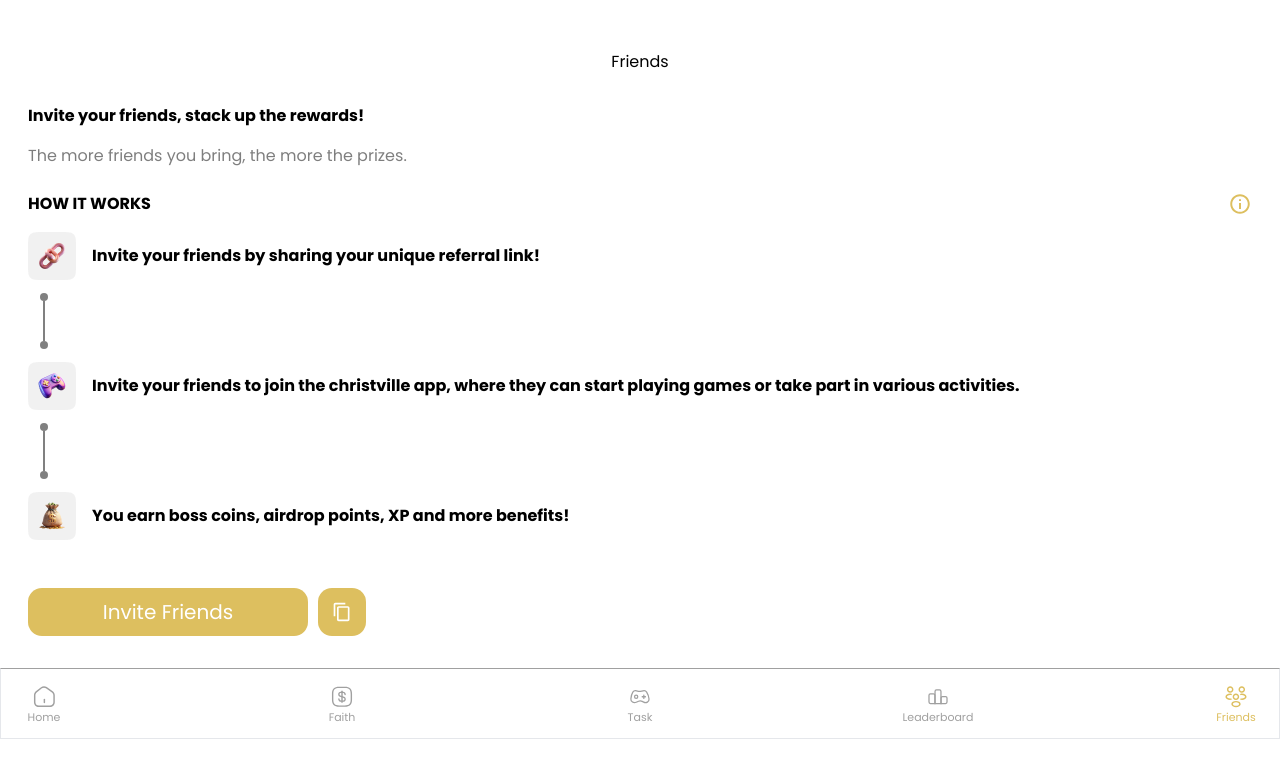
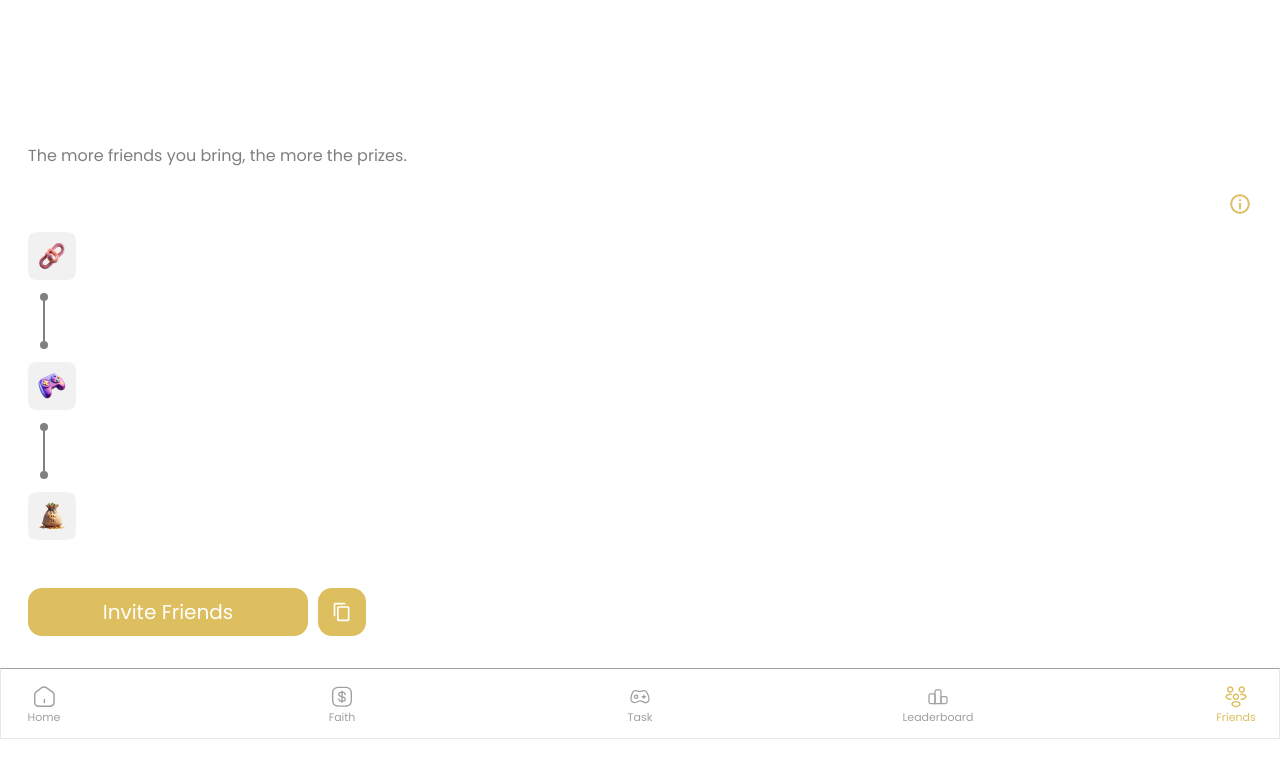
Before and after one commit to SamsonI95/christville-app, a React (Vite) app: page /app/page-5 in a window 1280 px wide. Shown: the top 778 px of the page. Built offline with nearby package versions, Linux system fonts and the light colour scheme; a web font is replaced by a local one.

Commit message:
Dark theme text phase 11

```diff
--- a/src/Pages/AppPages/FriendsPage.jsx
+++ b/src/Pages/AppPages/FriendsPage.jsx
@@ -22,7 +22,7 @@ const FriendPageContent = [
 
 const FriendsPage = () => {
   const { isDarkMode } = useTheme();
-  const textColor = isDarkMode ? "#FFFFFF" : "#000000";
+  const textColor = isDarkMode ? "#FFFFFF" : "#FFFFFF";
 
   return (
     <div
--- a/src/Pages/AppPages/TaskPage.jsx
+++ b/src/Pages/AppPages/TaskPage.jsx
@@ -69,7 +69,7 @@ const TaskPage = () => {
   const [selectedTask, setSelectedTask] = useState(null);
   const [completedTasks, setCompletedTasks] = useState([]);
   const { isDarkMode } = useTheme();
-  const textColor = isDarkMode ? "#FFFFFF" : "#000000";
+  const textColor = isDarkMode ? "#FFFFFF" : "#FFFFFF";
 
   const handleTaskClick = (task) => {
     setSelectedTask(task);
```
